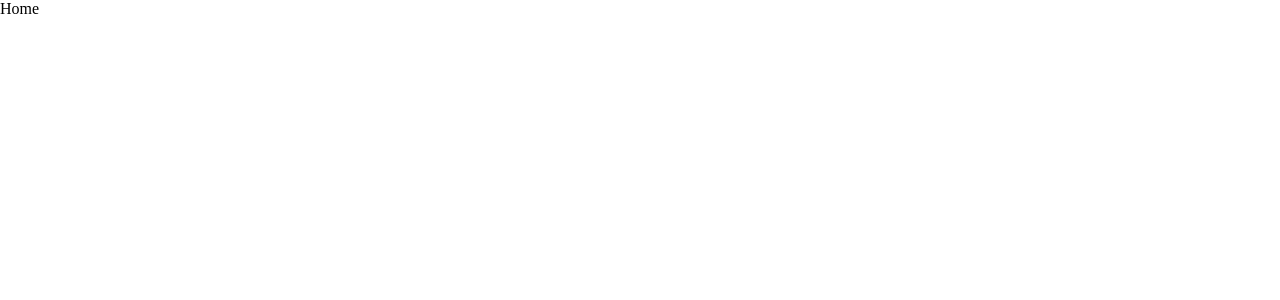
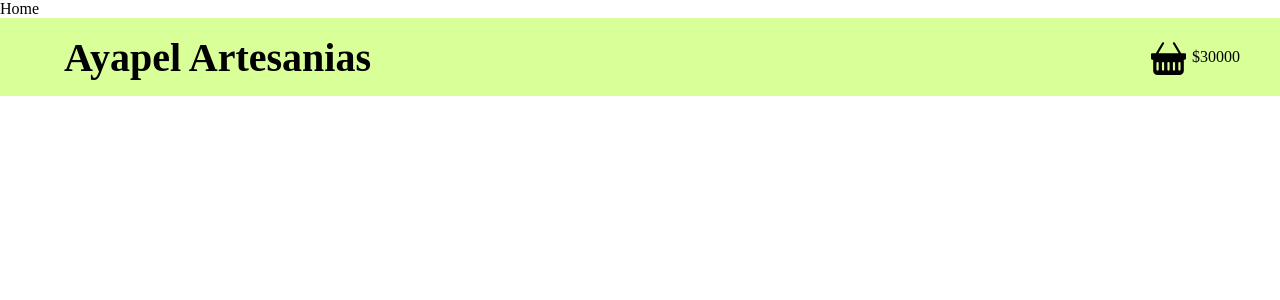
Before and after one commit to MAKAIABootcamp/corpoAyapelEcommerce-project-front-4, a React (Vite) app in the folder e-commerce-artesanias/: page / in a window 1280 px wide. Shown: the top 300 px of the page. Built offline with nearby package versions, Linux system fonts and the light colour scheme.

Commit message:
adding navbar

```diff
--- a/e-commerce-artesanias/package.json
+++ b/e-commerce-artesanias/package.json
@@ -19,6 +19,7 @@
     "alert": "^5.1.4",
     "axios": "^1.4.0",
     "bootstrap": "^3.4.1",
+    "bootstrap-icons": "^1.10.5",
     "dom": "^0.0.3",
     "firebase": "^9.23.0",
     "formik": "^2.4.2",
@@ -26,6 +27,7 @@
     "react": "^18.2.0",
     "react-dom": "^18.2.0",
     "react-redux": "^8.1.1",
+    "react-router-dom": "^6.14.1",
     "redux": "^4.2.1",
     "redux-thunk": "^2.4.2",
     "router": "^1.3.8",
--- a/e-commerce-artesanias/src/components/Layout/NavBar/NavBar.jsx
+++ b/e-commerce-artesanias/src/components/Layout/NavBar/NavBar.jsx
@@ -1,5 +1,24 @@
+import { Link } from "react-router-dom";
+import "./NavBar.scss";
+
 const NavBar = () => {
-  return <div>NavBar</div>;
+  return <div>
+    <nav className="nav-bar">
+      {/*  */}
+        <h2>Ayapel Artesanias</h2>
+        {/* cada div extra crea una seleccion adicional en el carrito */}
+        <div className="nav-bag">
+          <svg xmlns="http://www.w3.org/2000/svg" width="35" height="35" fill="currentColor" className="bi bi-basket-fill" viewBox="0 0 16 16">
+            <path d="M5.071 1.243a.5.5 0 0 1 .858.514L3.383 6h9.234L10.07 1.757a.5.5 0 1 1 .858-.514L13.783 6H15.5a.5.5 0 0 1 .5.5v2a.5.5 0 0 1-.5.5H15v5a2 2 0 0 1-2 2H3a2 2 0 0 1-2-2V9H.5a.5.5 0 0 1-.5-.5v-2A.5.5 0 0 1 .5 6h1.717L5.07 1.243zM3.5 10.5a.5.5 0 1 0-1 0v3a.5.5 0 0 0 1 0v-3zm2.5 0a.5.5 0 1 0-1 0v3a.5.5 0 0 0 1 0v-3zm2.5 0a.5.5 0 1 0-1 0v3a.5.5 0 0 0 1 0v-3zm2.5 0a.5.5 0 1 0-1 0v3a.5.5 0 0 0 1 0v-3zm2.5 0a.5.5 0 1 0-1 0v3a.5.5 0 0 0 1 0v-3z"/>
+          </svg>
+          <span className="bag-quantity">
+            <span>$30000</span>
+          </span>
+        </div>
+
+    </nav>
+
+  </div>;
 };
 
 export default NavBar;
--- /dev/null
+++ b/e-commerce-artesanias/src/components/Layout/NavBar/NavBar.scss
@@ -0,0 +1,28 @@
+.nav-bar{
+    height: 78px;
+    background-color: #d9ff98;
+    display: flex;
+    justify-content: space-between;
+    align-items: center;
+    padding: 0 4rem;
+}
+
+.nav-bar h2 {
+    font-size: 40px;
+}
+
+.nav-bag{
+    display: flex;
+    align-items: center;
+}
+
+.bag-quantity{
+    display:flex;
+    align-items: center;
+    justify-content: center;
+    height: 25px;
+    width: 25px;
+    border: 50%;
+    padding-left: 30px;
+
+}
--- a/e-commerce-artesanias/src/pages/Home/Home.jsx
+++ b/e-commerce-artesanias/src/pages/Home/Home.jsx
@@ -1,5 +1,12 @@
+import NavBar from "../../components/Layout/NavBar/NavBar";
+
 const Home = () => {
-  return <div>Home</div>;
+  return <div>
+    Home
+    <NavBar/>
+
+
+  </div>;
 };
 
 export default Home;
```
Also changed, not shown: 1 other file (tests, documents, lock files or other folders).
